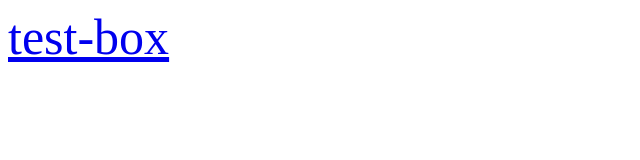
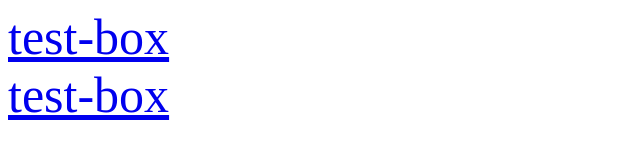
Before and after one commit to hsooooou/meiden-ar-vr.github.io, a plain HTML site: page index.html in a window 1280 px wide. Shown: the whole page, without its empty margins (0-640 px from the left). Drawn offline with Linux system fonts and the light colour scheme.

Commit message:
Update index.html

```diff
--- a/index.html
+++ b/index.html
@@ -10,5 +10,6 @@
   </head>
   <body>
     <a href="https://hsooooou.github.io/ar_test.github.io/ar_test_box.html">test-box</a><br>
+    <a href="https://hsooooou.github.io/meiden-ar-vr.github.io/sub.html">test-box</a><br>
   </body>
 </html>
```
